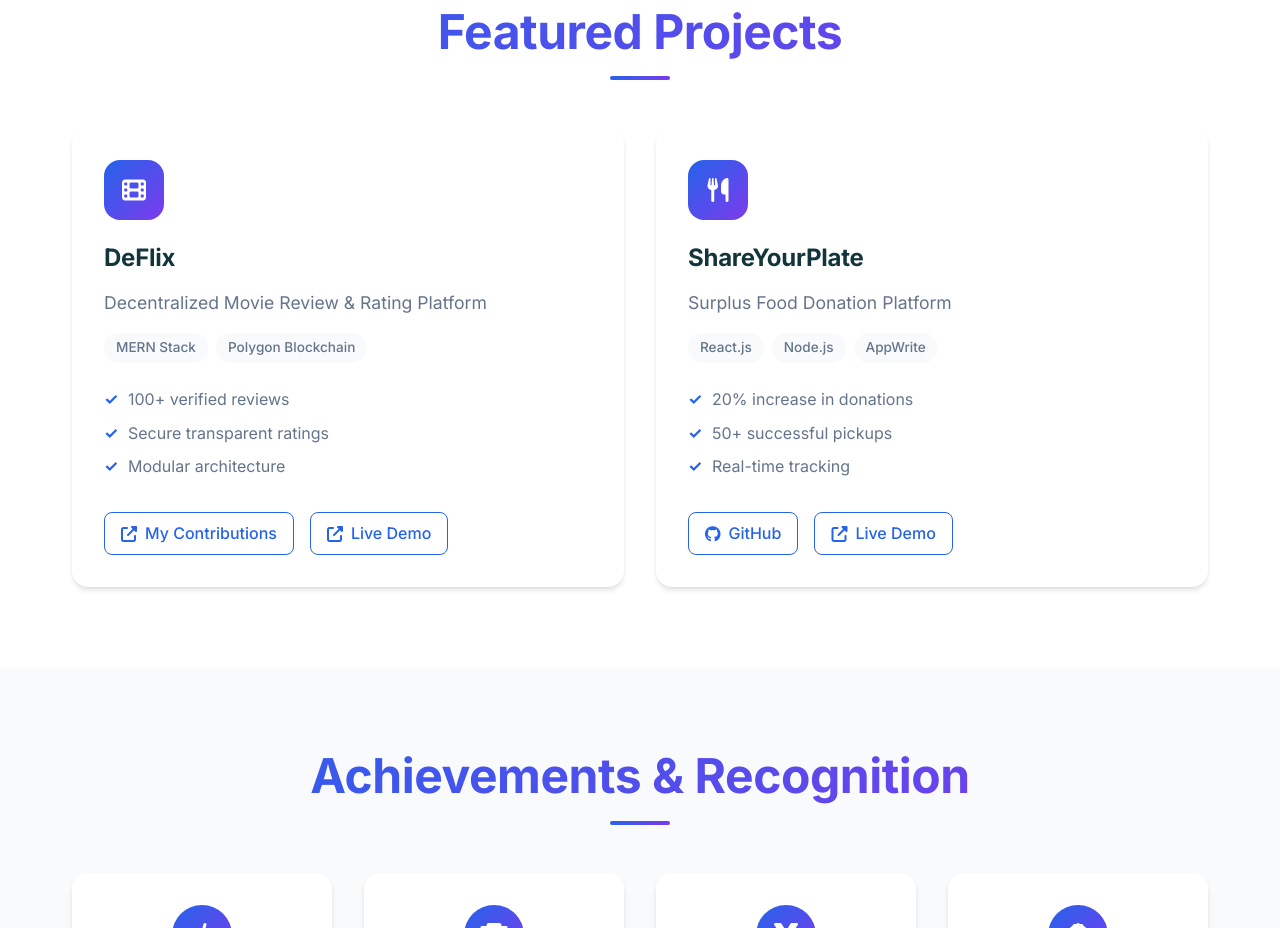
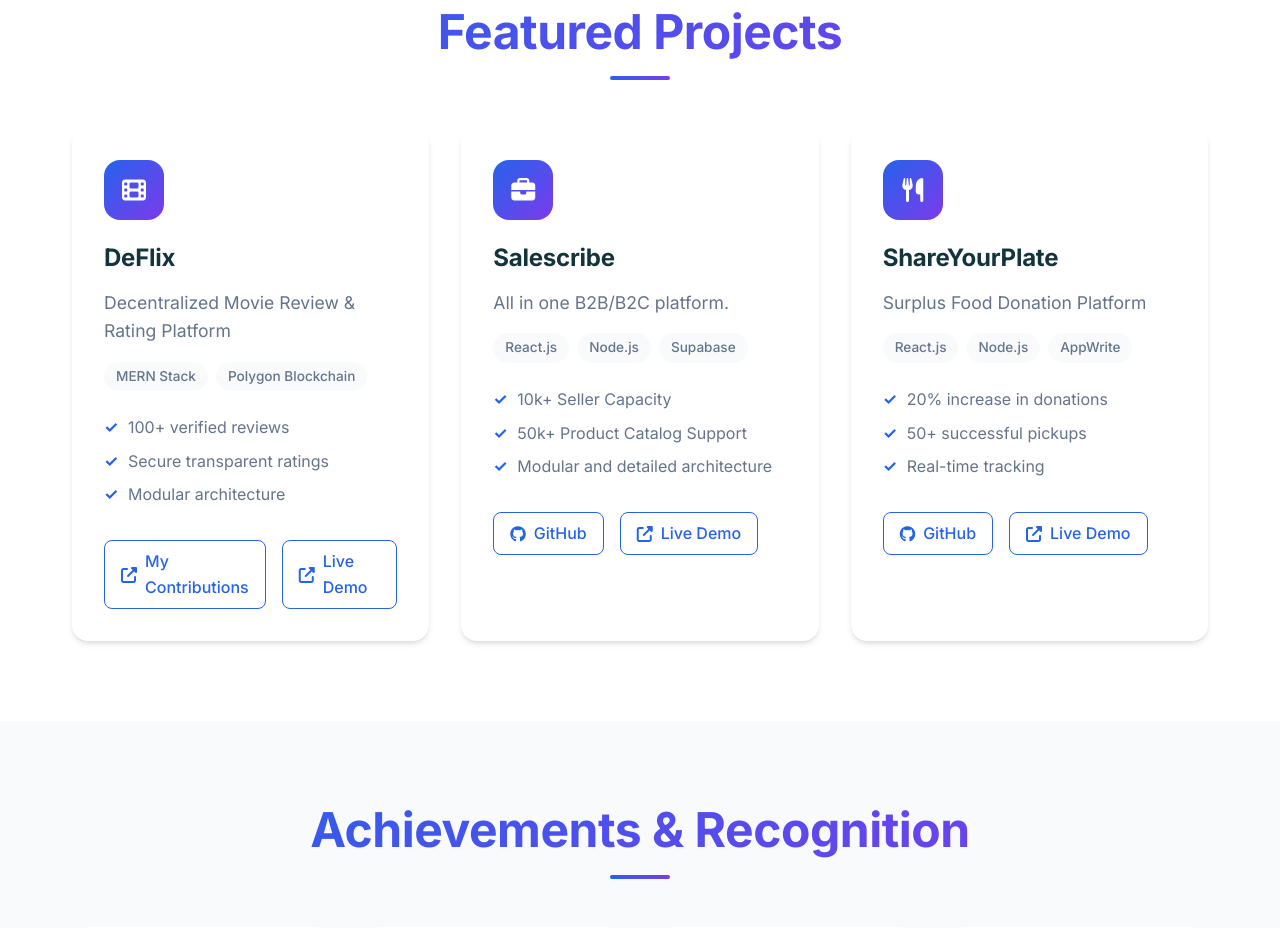
Before and after one commit to Ansh0821/priyanshu-portfolio, a plain HTML site: page index.html in a window 1280 px wide. Shown: the part 3874-4802 px from the top of the page. Drawn offline with Linux system fonts and the light colour scheme.

Commit message:
Added salescribe

```diff
--- a/index.html
+++ b/index.html
@@ -275,6 +275,34 @@
 
                 <div class="project-card">
                     <div class="project-icon">
+                        <i class="fas fa-briefcase"></i>
+                    </div>
+                    <h3 class="project-title">Salescribe</h3>
+                    <p class="project-description">All in one B2B/B2C platform.</p>
+                    <div class="project-tech">
+                        <span class="tech-tag">React.js</span>
+                        <span class="tech-tag">Node.js</span>
+                        <span class="tech-tag">Supabase</span>
+                    </div>
+                    <ul class="project-features">
+                        <li>10k+ Seller Capacity</li>
+                        <li>50k+ Product Catalog Support</li>
+                        <li>Modular and detailed architecture</li>
+                    </ul>
+                    <div class="project-links">
+                        <a href="https://github.com/Ansh0821/Salescribe/" class="project-link" target="_blank" rel="noopener noreferrer">
+                            <i class="fab fa-github"></i>
+                            GitHub
+                        </a>
+                        <a href="https://salescribe.vercel.app/" class="project-link" target="_blank" rel="noopener noreferrer">
+                            <i class="fas fa-external-link-alt"></i>
+                            Live Demo
+                        </a>
+                    </div>
+                </div>
+
+                <div class="project-card">
+                    <div class="project-icon">
                         <i class="fas fa-utensils"></i>
                     </div>
                     <h3 class="project-title">ShareYourPlate</h3>
```
